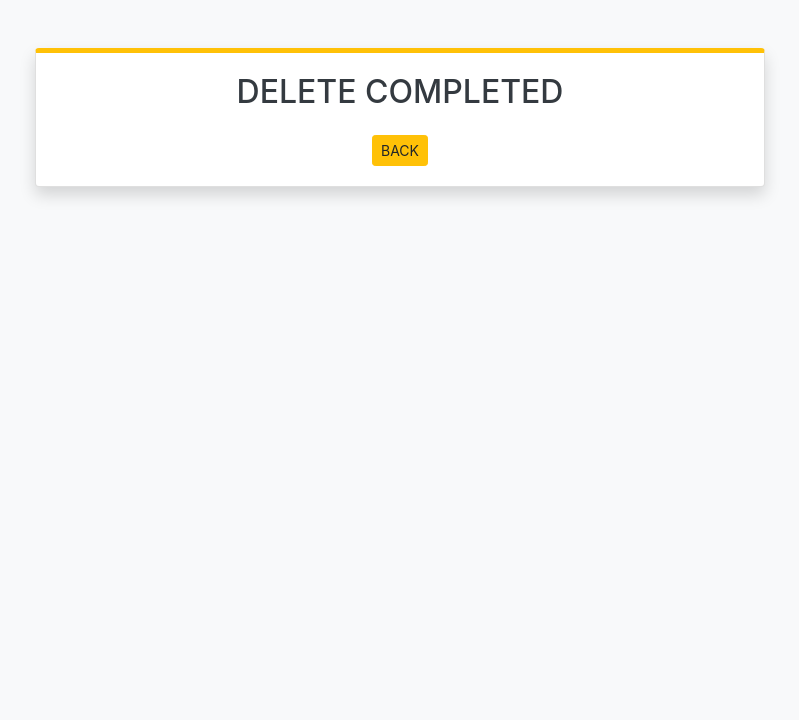
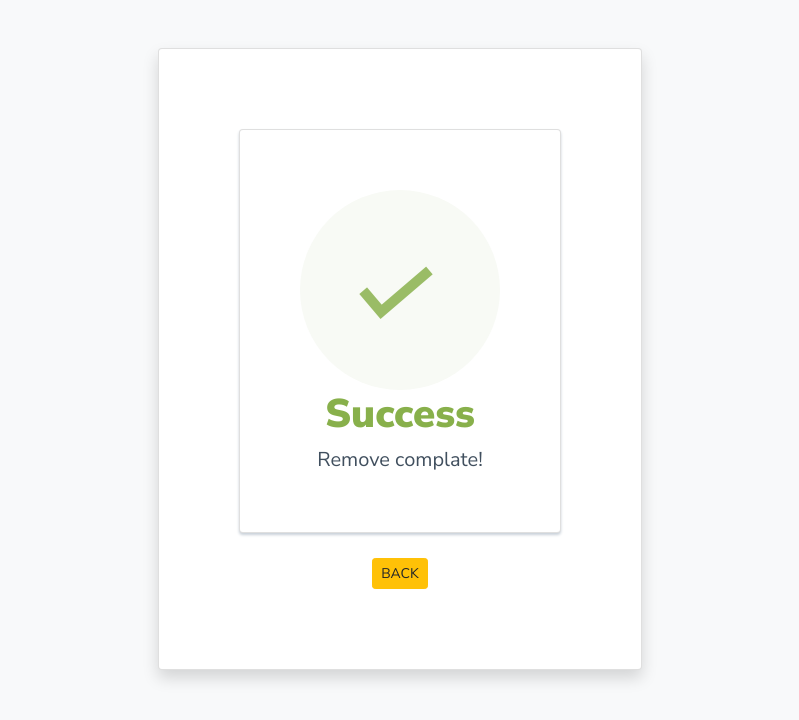
Before and after one commit to pp3times/ITFLAB-2, a PHP site: page /remove.php?ID=1 in a window 1280 px wide. Shown: the top 720 px of the page, without its empty margins (240-1039 px from the left). Run offline with PHP 8.4, Linux system fonts and the light colour scheme; data that the repository does not hold is empty.

Commit message:
Update remove.php

```diff
--- a/remove.php
+++ b/remove.php
@@ -8,11 +8,41 @@
 	<title>Delete | 13th ITF LAB</title>
 	<meta name="viewport" content="width=device-width, initial-scale=1, shrink-to-fit=no">
 	<link rel="stylesheet" href="https://cdn.jsdelivr.net/npm/bootstrap@4.5.3/dist/css/bootstrap.min.css">
-	<style type="text/css">
-		.card {
-			border-top: solid 5px #ffc107;
-		}
-	</style>
+	<link href="https://fonts.googleapis.com/css?family=Nunito+Sans:400,400i,700,900&display=swap" rel="stylesheet">
+	<style>
+      body {
+        text-align: center;
+        padding: 40px 0;
+        background: #EBF0F5;
+      }
+        h1 {
+          color: #88B04B;
+          font-family: "Nunito Sans", "Helvetica Neue", sans-serif;
+          font-weight: 900;
+          font-size: 40px;
+          margin-bottom: 10px;
+        }
+        p {
+          color: #404F5E;
+          font-family: "Nunito Sans", "Helvetica Neue", sans-serif;
+          font-size:20px;
+          margin: 0;
+        }
+      i {
+        color: #9ABC66;
+        font-size: 100px;
+        line-height: 200px;
+        margin-left:-15px;
+      }
+      .card {
+        background: white;
+        padding: 60px;
+        border-radius: 4px;
+        box-shadow: 0 2px 3px #C8D0D8;
+        display: inline-block;
+        margin: 0 auto;
+      }
+    </style>
 </head>
 <body class="bg-light py-5">
 	<div class="container text-dark">
@@ -23,7 +53,15 @@
 						<h2 align="center">
 						<?php
 							if(mysqli_query($conn, $sql)) {
-								echo "DELETE COMPLETED";
+								?>
+							<div class="card">
+      <div style="border-radius:200px; height:200px; width:200px; background: #F8FAF5; margin:0 auto;">
+        <i class="checkmark">✓</i>
+      </div>
+        <h1>Success</h1>
+        <p>Remove complate!</p>
+      </div>
+							<?php
 							}
 							else {
 								echo "FAILED TO DELETE";
```
